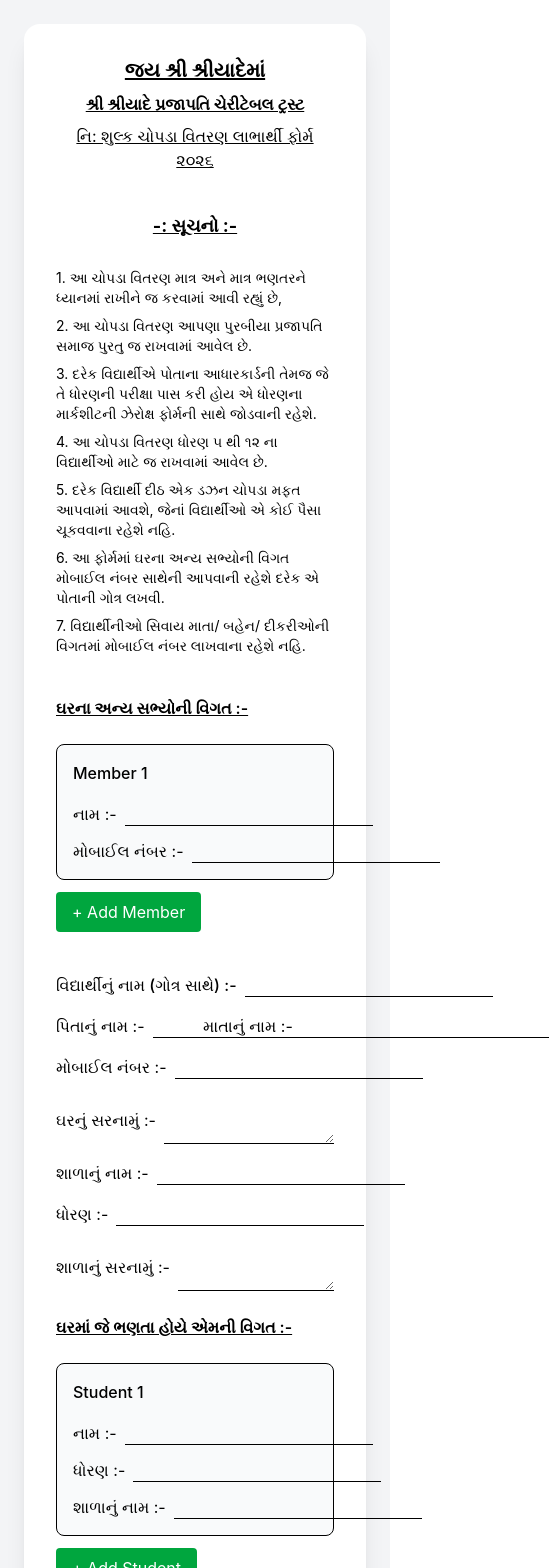
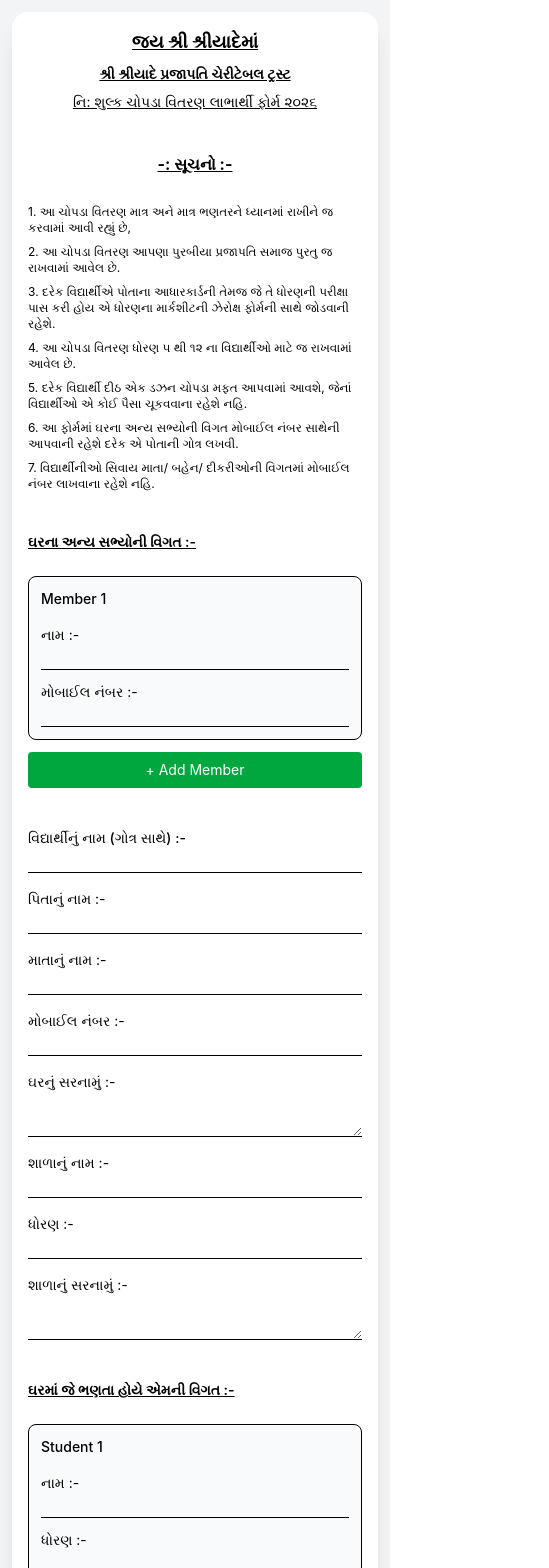
Before and after one commit to sunny-pixels/student-form, a React (Vite) app: page / in a window 390 px wide. Shown: the top 1568 px of the page, 549 px wide, since content can reach past the window. Built offline with nearby package versions, Linux system fonts and the light colour scheme.

Commit message:
ready for mobile devices

```diff
--- a/src/App.jsx
+++ b/src/App.jsx
@@ -25,23 +25,23 @@ export default function App() {
   };
 
   return (
-    <div className="min-h-screen bg-gray-100 p-6 flex justify-center">
-      <div className="bg-white shadow-xl rounded-2xl p-8 w-full max-w-4xl">
+    <div className="min-h-screen bg-gray-100 p-3 sm:p-6 flex justify-center">
+      <div className="bg-white shadow-xl rounded-2xl p-4 sm:p-8 w-full max-w-4xl">
 
         {/* Header */}
-        <h1 className="text-center font-bold text-xl underline mb-2">
+        <h1 className="text-center font-bold text-lg sm:text-xl underline mb-2">
           જય શ્રી શ્રીયાદેમાં
         </h1>
-        <h2 className="text-center font-semibold underline mb-2">
+        <h2 className="text-center font-semibold text-sm sm:text-base underline mb-2">
           શ્રી શ્રીયાદે પ્રજાપતિ ચેરીટેબલ ટ્રસ્‍ટ
         </h2>
-        <h3 className="text-center underline mb-6">
+        <h3 className="text-center text-sm sm:text-base underline mb-6">
           નિ: શુલ્ક ચોપડા વિતરણ લાભાર્થી ફોર્મ ૨૦૨૬
         </h3>
 
         {/* Instructions */}
-        <div className="mt-6 text-sm space-y-2 mt-10">
-          <h3 className="text-center font-bold text-lg underline mb-7">-: સૂચનો :-</h3>
+        <div className="mt-6 text-xs sm:text-sm space-y-2 mt-10">
+          <h3 className="text-center font-bold text-base sm:text-lg underline mb-7">-: સૂચનો :-</h3>
           <p>1. આ ચોપડા વિતરણ માત્ર અને માત્ર ભણતરને ધ્યાનમાં રાખીને જ કરવામાં આવી
             રહ્યું છે,
           </p>
@@ -58,7 +58,7 @@ export default function App() {
 
         {/* Family Members Table */}
         <div className="mt-10">
-          <h3 className="font-semibold mt-6 mb-2 underline">
+          <h3 className="font-semibold mt-6 mb-2 underline text-sm sm:text-base">
             ઘરના અન્ય સભ્યોની વિગત :-
           </h3>
 
@@ -68,96 +68,96 @@ export default function App() {
         <form onSubmit={handleSubmit} className="space-y-4 mt-10">
 
           {/* Student Name */}
-          <div className="flex items-center gap-2">
-            <label className="font-medium whitespace-nowrap">
+          <div className="flex flex-col sm:flex-row sm:items-center gap-1 sm:gap-2">
+            <label className="font-medium whitespace-nowrap text-sm sm:text-base">
               વિદ્યાર્થીનું નામ (ગોત્ર સાથે) :-
             </label>
             <input
               type="text"
               name="studentName"
               onChange={handleChange}
-              className="flex-1 border-b outline-none"
+              className="flex-1 border-b outline-none text-sm sm:text-base"
             />
           </div>
 
           {/* Father & Mother */}
-          <div className="grid grid-cols-2 gap-4">
-            <div className="flex items-center gap-2">
-              <label className="whitespace-nowrap">પિતાનું નામ :-</label>
+          <div className="grid grid-cols-1 sm:grid-cols-2 gap-4">
+            <div className="flex flex-col sm:flex-row sm:items-center gap-1 sm:gap-2">
+              <label className="whitespace-nowrap text-sm sm:text-base">પિતાનું નામ :-</label>
               <input
                 type="text"
                 name="fatherName"
                 onChange={handleChange}
-                className="flex-1 border-b outline-none"
+                className="flex-1 border-b outline-none text-sm sm:text-base"
               />
             </div>
-            <div className="flex items-center gap-2">
-              <label className="whitespace-nowrap">માતાનું નામ :-</label>
+            <div className="flex flex-col sm:flex-row sm:items-center gap-1 sm:gap-2">
+              <label className="whitespace-nowrap text-sm sm:text-base">માતાનું નામ :-</label>
               <input
                 type="text"
                 name="motherName"
                 onChange={handleChange}
-                className="flex-1 border-b outline-none"
+                className="flex-1 border-b outline-none text-sm sm:text-base"
               />
             </div>
           </div>
 
           {/* Mobile */}
-          <div className="flex items-center gap-2">
-            <label className="whitespace-nowrap">મોબાઈલ નંબર :-</label>
+          <div className="flex flex-col sm:flex-row sm:items-center gap-1 sm:gap-2">
+            <label className="whitespace-nowrap text-sm sm:text-base">મોબાઈલ નંબર :-</label>
             <input
               type="text"
               name="mobile"
               onChange={handleChange}
-              className="flex-1 border-b outline-none"
+              className="flex-1 border-b outline-none text-sm sm:text-base"
             />
           </div>
 
           {/* Address */}
-          <div className="flex items-center gap-2">
-            <label className="whitespace-nowrap">ઘરનું સરનામું :-</label>
+          <div className="flex flex-col sm:flex-row sm:items-center gap-1 sm:gap-2">
+            <label className="whitespace-nowrap text-sm sm:text-base">ઘરનું સરનામું :-</label>
             <textarea
               name="address"
               onChange={handleChange}
-              className="flex-1 border-b outline-none"
+              className="flex-1 border-b outline-none text-sm sm:text-base"
             />
           </div>
 
           {/* School Name */}
-          <div className="flex items-center gap-2">
-            <label className="whitespace-nowrap">શાળાનું નામ :-</label>
+          <div className="flex flex-col sm:flex-row sm:items-center gap-1 sm:gap-2">
+            <label className="whitespace-nowrap text-sm sm:text-base">શાળાનું નામ :-</label>
             <input
               type="text"
               name="schoolName"
               onChange={handleChange}
-              className="flex-1 border-b outline-none"
+              className="flex-1 border-b outline-none text-sm sm:text-base"
             />
           </div>
 
           {/* Standard */}
-          <div className="flex items-center gap-2">
-            <label className="whitespace-nowrap">ધોરણ :-</label>
+          <div className="flex flex-col sm:flex-row sm:items-center gap-1 sm:gap-2">
+            <label className="whitespace-nowrap text-sm sm:text-base">ધોરણ :-</label>
             <input
               type="text"
               name="standard"
               onChange={handleChange}
-              className="flex-1 border-b outline-none"
+              className="flex-1 border-b outline-none text-sm sm:text-base"
             />
           </div>
 
           {/* School Address */}
-          <div className="flex items-center gap-2">
-            <label className="whitespace-nowrap">શાળાનું સરનામું :-</label>
+          <div className="flex flex-col sm:flex-row sm:items-center gap-1 sm:gap-2">
+            <label className="whitespace-nowrap text-sm sm:text-base">શાળાનું સરનામું :-</label>
             <textarea
               name="schoolAddress"
               onChange={handleChange}
-              className="flex-1 border-b outline-none"
+              className="flex-1 border-b outline-none text-sm sm:text-base"
             />
           </div>
 
           {/* Student Table with class and school name */}
           <div>
-            <h3 className="font-semibold mt-6 mb-2 underline">
+            <h3 className="font-semibold mt-10 mb-2 underline text-sm sm:text-base">
               ઘરમાં જે ભણતા હોયે એમની વિગત :-
             </h3>
 
@@ -166,7 +166,7 @@ export default function App() {
 
           {/* Submit */}
           <div className="text-center mt-6">
-            <button className="bg-blue-600 text-white px-6 py-2 rounded-lg hover:bg-blue-700">
+            <button className="bg-blue-600 text-white px-4 sm:px-6 py-2 rounded-lg hover:bg-blue-700 text-sm sm:text-base w-full sm:w-auto">
               Submit
             </button>
           </div>
--- a/src/FamilyMembersTable.jsx
+++ b/src/FamilyMembersTable.jsx
@@ -24,36 +24,36 @@ export default function FamilyMembersTable() {
     <div className="mt-6">
 
       {members.map((m, i) => (
-        <div key={i} className="border p-4 rounded-lg mb-3 bg-gray-50">
+        <div key={i} className="border p-3 sm:p-4 rounded-lg mb-3 bg-gray-50">
           <div className="flex justify-between mb-4">
-            <span className="font-medium">Member {i + 1}</span>
+            <span className="font-medium text-sm sm:text-base">Member {i + 1}</span>
             {members.length > 1 && (
               <button
                 onClick={() => removeRow(i)}
-                className="text-red-500 text-sm"
+                className="text-red-500 text-xs sm:text-sm"
               >
                 Remove
               </button>
             )}
           </div>
 
-          <div className="flex items-center gap-2 mb-3">
-            <label className="whitespace-nowrap">નામ :-</label>
+          <div className="flex flex-col sm:flex-row sm:items-center gap-1 sm:gap-2 mb-3">
+            <label className="whitespace-nowrap text-sm sm:text-base">નામ :-</label>
             <input
               type="text"
               value={m.name}
               onChange={(e) => handleChange(i, "name", e.target.value)}
-              className="flex-1 border-b outline-none"
+              className="flex-1 border-b outline-none text-sm sm:text-base"
             />
           </div>
 
-          <div className="flex items-center gap-2">
-            <label className="whitespace-nowrap">મોબાઈલ નંબર :-</label>
+          <div className="flex flex-col sm:flex-row sm:items-center gap-1 sm:gap-2">
+            <label className="whitespace-nowrap text-sm sm:text-base">મોબાઈલ નંબર :-</label>
             <input
               type="text"
               value={m.mobile}
               onChange={(e) => handleChange(i, "mobile", e.target.value)}
-              className="flex-1 border-b outline-none"
+              className="flex-1 border-b outline-none text-sm sm:text-base"
             />
           </div>
         </div>
@@ -61,7 +61,7 @@ export default function FamilyMembersTable() {
 
       <button
         onClick={addRow}
-        className="bg-green-600 text-white px-4 py-2 rounded"
+        className="bg-green-600 text-white px-3 sm:px-4 py-2 rounded text-sm sm:text-base w-full sm:w-auto"
       >
         + Add Member
       </button>
--- a/src/StudentDetailsTable.jsx
+++ b/src/StudentDetailsTable.jsx
@@ -24,46 +24,46 @@ export default function StudentDetailsTable() {
     <div className="mt-6">
 
       {students.map((s, i) => (
-        <div key={i} className="border p-4 rounded-lg mb-3 bg-gray-50">
+        <div key={i} className="border p-3 sm:p-4 rounded-lg mb-3 bg-gray-50">
           <div className="flex justify-between mb-4">
-            <span className="font-medium">Student {i + 1}</span>
+            <span className="font-medium text-sm sm:text-base">Student {i + 1}</span>
             {students.length > 1 && (
               <button
                 onClick={() => removeRow(i)}
-                className="text-red-500 text-sm"
+                className="text-red-500 text-xs sm:text-sm"
               >
                 Remove
               </button>
             )}
           </div>
 
-          <div className="flex items-center gap-2 mb-3">
-            <label className="whitespace-nowrap">નામ :-</label>
+          <div className="flex flex-col sm:flex-row sm:items-center gap-1 sm:gap-2 mb-3">
+            <label className="whitespace-nowrap text-sm sm:text-base">નામ :-</label>
             <input
               type="text"
               value={s.name}
               onChange={(e) => handleChange(i, "name", e.target.value)}
-              className="flex-1 border-b outline-none"
+              className="flex-1 border-b outline-none text-sm sm:text-base"
             />
           </div>
 
-          <div className="flex items-center gap-2 mb-3">
-            <label className="whitespace-nowrap">ધોરણ :-</label>
+          <div className="flex flex-col sm:flex-row sm:items-center gap-1 sm:gap-2 mb-3">
+            <label className="whitespace-nowrap text-sm sm:text-base">ધોરણ :-</label>
             <input
               type="text"
               value={s.class}
               onChange={(e) => handleChange(i, "class", e.target.value)}
-              className="flex-1 border-b outline-none"
+              className="flex-1 border-b outline-none text-sm sm:text-base"
             />
           </div>
 
-          <div className="flex items-center gap-2">
-            <label className="whitespace-nowrap">શાળાનું નામ :-</label>
+          <div className="flex flex-col sm:flex-row sm:items-center gap-1 sm:gap-2">
+            <label className="whitespace-nowrap text-sm sm:text-base">શાળાનું નામ :-</label>
             <input
               type="text"
               value={s.school}
               onChange={(e) => handleChange(i, "school", e.target.value)}
-              className="flex-1 border-b outline-none"
+              className="flex-1 border-b outline-none text-sm sm:text-base"
             />
           </div>
         </div>
@@ -71,7 +71,7 @@ export default function StudentDetailsTable() {
 
       <button
         onClick={addRow}
-        className="bg-green-600 text-white px-4 py-2 rounded"
+        className="bg-green-600 text-white px-3 sm:px-4 py-2 rounded text-sm sm:text-base w-full sm:w-auto"
       >
         + Add Student
       </button>
```
